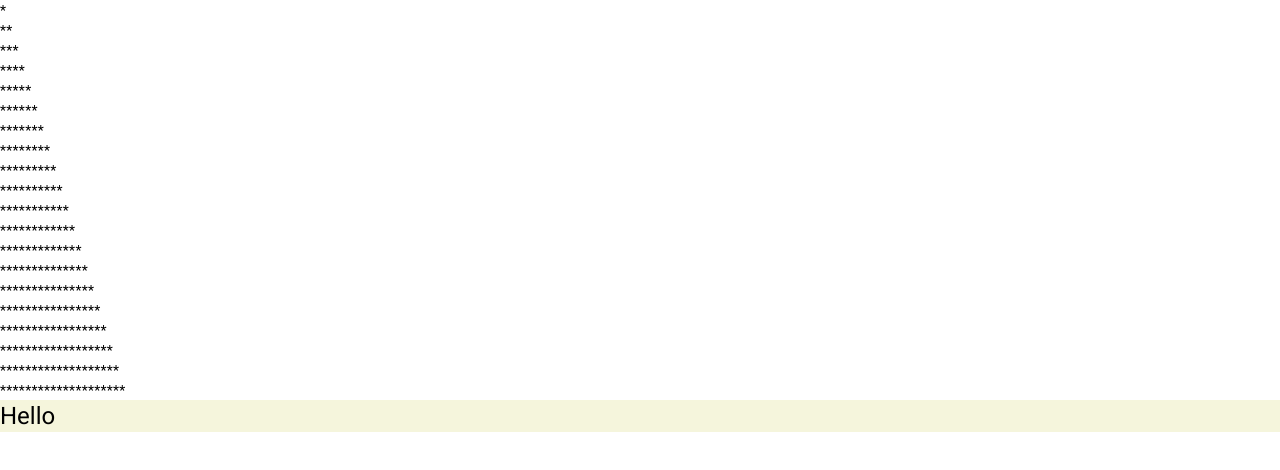
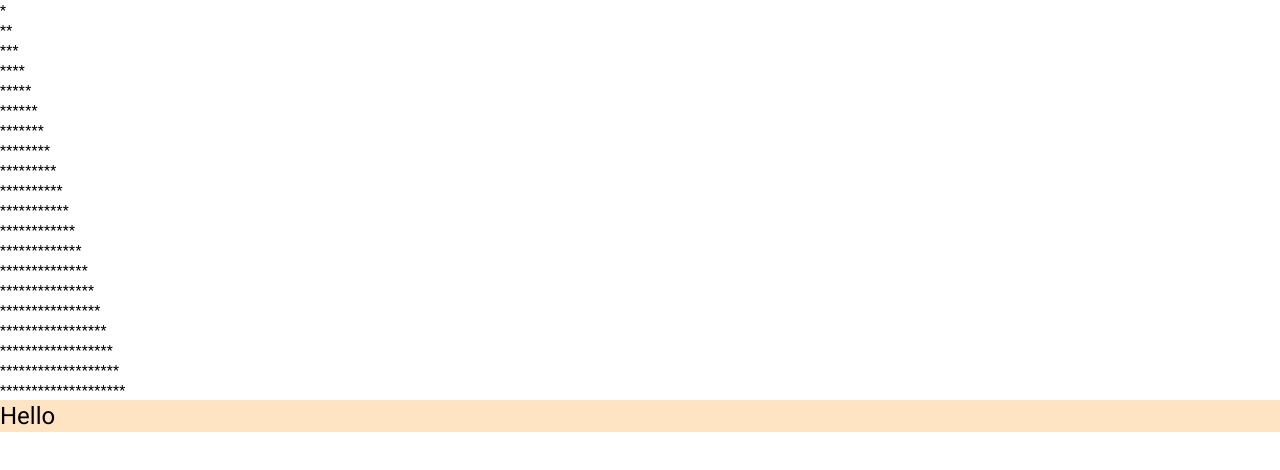
Before and after one commit to GillelaSumanth/FORMS2, an Angular app: page / in a window 1280 px wide. Shown: the top 470 px of the page. Built offline with nearby package versions, Linux system fonts and the light colour scheme.

Commit message:
sumanth changes in app.html

```diff
--- a/src/app/app.component.css
+++ b/src/app/app.component.css
@@ -0,0 +1,3 @@
+.form{
+    background-color: bisque;
+}
--- a/src/app/app.component.html
+++ b/src/app/app.component.html
@@ -36,5 +36,9 @@ table, td {
       <span *ngFor="let star of getTriangleRows().slice(0, i + 1)">&#42;</span>
     </div>
   </div>
-  <router-outlet></router-outlet>
-  <app-company></app-company>
+  <div class="form">
+  <h1>Hello</h1>
+  </div>
+
+  <!-- <router-outlet></router-outlet>
+  <app-company></app-company> -->
```
